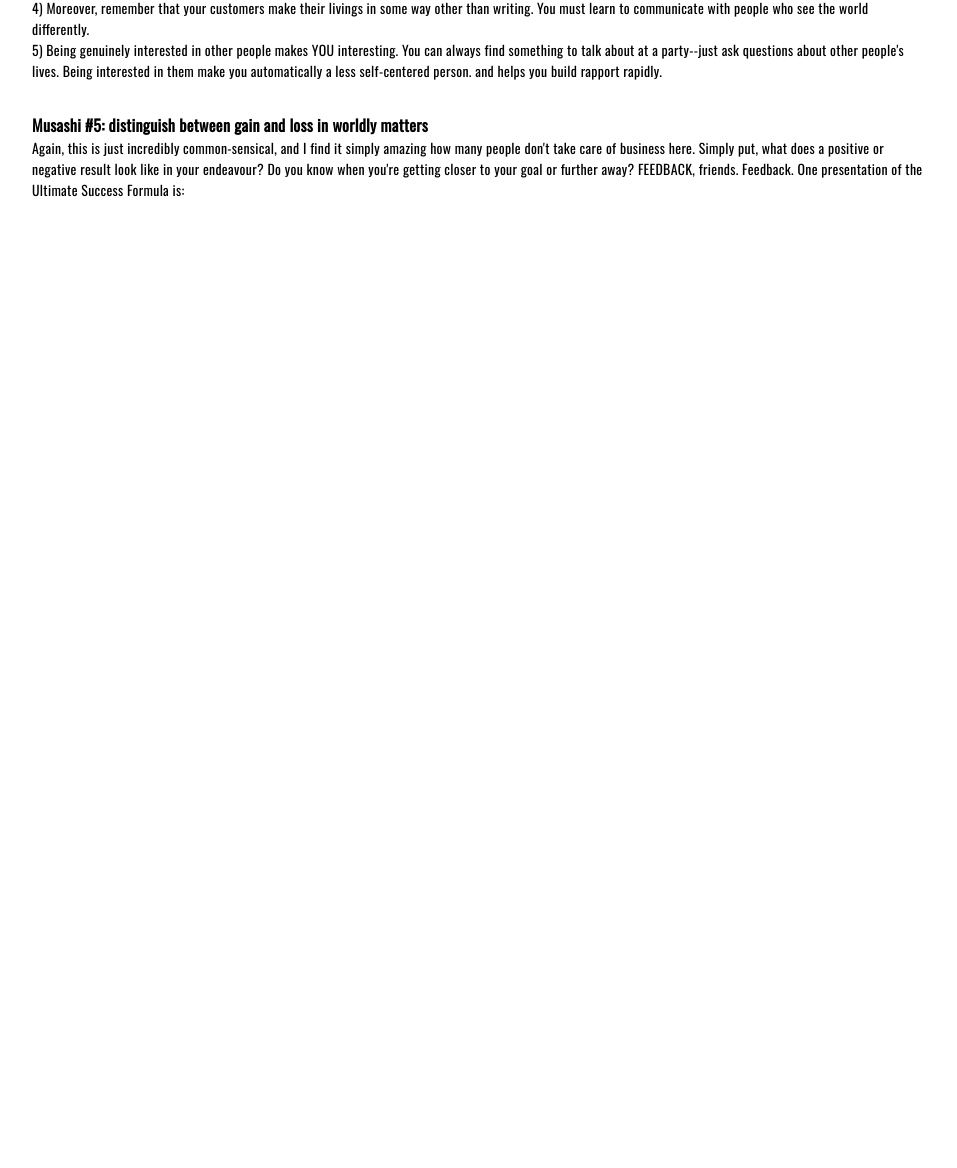
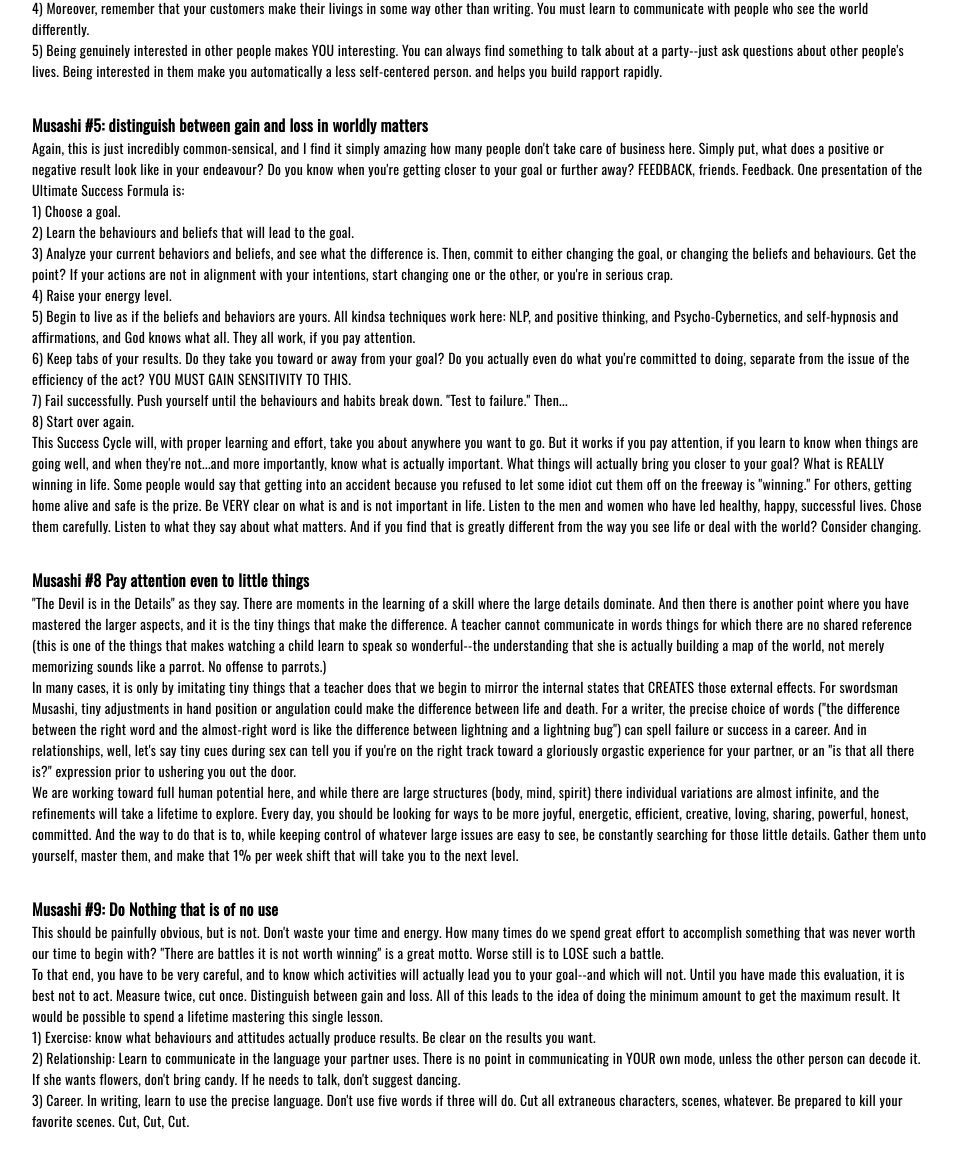
Before and after one commit to int2itive/5-Rings, a plain HTML site: page index.html in a window 1280 px wide. Shown: the part 1321-2489 px from the top of the page, without its empty margins (160-1117 px from the left). Before the commit the page ends 1625 px from the top, so only its background shows below. Drawn offline with nearby package versions, Linux system fonts and the light colour scheme; a web font is replaced by a local one.

Commit message:
Update index.html

```diff
--- a/index.html
+++ b/index.html
@@ -60,8 +60,32 @@
           <article>
             <p><strong>Musashi #5: distinguish between gain and loss in worldly matters</strong></p>
             <p>Again, this is just incredibly common-sensical, and I find it simply amazing how many people don't take care of business here.  Simply put, what does a positive or negative result look like in your endeavour?  Do you know when you're getting closer to your goal or further away?  FEEDBACK, friends. Feedback.  One presentation of the Ultimate Success Formula is:</p>
+            <p>1) Choose a goal.</p>
+            <p>2) Learn the behaviours and beliefs that will lead to the goal.</p>
+            <p>3) Analyze your current behaviors and beliefs, and see what the difference is. Then, commit to either changing the goal, or changing the beliefs and behaviours.  Get the point? If your actions are not in alignment with your intentions, start changing one or the other, or you're in serious crap.</p>
+            <p>4) Raise your energy level.</p>
+            <p>5) Begin to live as if the beliefs and behaviors are yours. All kindsa techniques work here: NLP, and positive thinking, and Psycho-Cybernetics, and self-hypnosis and affirmations, and God knows what all.  They all work, if you pay attention.</p>
+            <p>6) Keep tabs of your results.  Do they take you toward or away from your goal?  Do you actually even do what you're committed to doing, separate from the issue of the efficiency of the act?  YOU MUST GAIN SENSITIVITY TO THIS.</p>
+            <p>7) Fail successfully.  Push yourself until the behaviours and habits break down.  "Test to failure."  Then...</p>
+            <p>8)  Start over again.</p>
+            <p>This Success Cycle will, with proper learning and effort, take you about anywhere you want to go. But it works if you pay attention, if you learn to know when things are going well, and when they're not...and more importantly, know what is actually important. What things will actually bring you closer to your goal?  What is REALLY winning in life.  Some people would say that getting into an accident because you refused to let some idiot cut them off on the freeway is "winning."  For others, getting home alive and safe is the prize. Be VERY clear on what is and is not important in life. Listen to the men and women who have led healthy, happy, successful lives. Chose them carefully. Listen to what they say about what matters. And if you find that is greatly different from the way you see life or deal with the world? Consider changing.</p>
+          </article>
+          <article>
+            <p><strong>Musashi #8 Pay attention even to little things</strong></p>
+            <p>"The Devil is in the Details" as they say. There are moments in the learning of a skill where the large details dominate. And then there is another point where you have mastered the larger aspects, and it is the tiny things that make the difference. A teacher cannot communicate in words things for which there are no shared reference (this is one of the things that makes watching a child learn to speak so wonderful--the understanding that she is actually building a map of the world, not merely memorizing sounds like a parrot.  No offense to parrots.)</p>
+            <p>In many cases, it is only by imitating tiny things that a teacher does that we begin to mirror the internal states that CREATES those external effects. For swordsman Musashi, tiny adjustments in hand position or angulation could make the difference between life and death. For a writer, the precise choice of words ("the difference between the right word and the almost-right word is like the difference between lightning and a lightning bug") can spell failure or success in a career. And in relationships, well, let's say tiny cues during sex can tell you if you're on the right track toward a gloriously orgastic experience for your partner, or an "is that all there is?" expression prior to ushering you out the door.</p>
+            <p>We are working toward full human potential here, and while there are large structures (body, mind, spirit) there individual variations are almost infinite, and the refinements will take a lifetime to explore.  Every day, you should be looking for ways to be more joyful, energetic, efficient, creative, loving, sharing, powerful, honest, committed. And the way to do that is to, while keeping control of whatever large issues are easy to see, be constantly searching for those little details. Gather them unto yourself, master them, and make that 1% per week shift that will take you to the next level.</p>
+          </article>
+          <article>
+            <p><strong>Musashi #9: Do Nothing that is of no use</strong></p>
+            <p>This should be painfully obvious, but is not. Don't waste your time and energy. How many times do we spend great effort to accomplish something that was never worth our time to begin with? "There are battles it is not worth winning" is a great motto. Worse still is to LOSE such a battle.</p>
+            <p>To that end, you have to be very careful, and to know which activities will actually lead you to your goal--and which will not. Until you have made this evaluation, it is best not to act. Measure twice, cut once. Distinguish between gain and loss. All of this leads to the idea of doing the minimum amount to get the maximum result. It would be possible to spend a lifetime mastering this single lesson.</p>
+            <p>1) Exercise: know what behaviours and attitudes actually produce results. Be clear on the results you want.</p>
+            <p>2) Relationship: Learn to communicate in the language your partner uses. There is no point in communicating in YOUR own mode, unless the other person can decode it. If she wants flowers, don't bring candy. If he needs to talk, don't suggest dancing.</p>
+            <p>3) Career. In writing, learn to use the precise language. Don't use five words if three will do. Cut all extraneous characters, scenes, whatever. Be prepared to kill your favorite scenes. Cut, Cut, Cut.</p>
           </article>
 
+          </article>
         </div>
       </article>
     </body>
```
